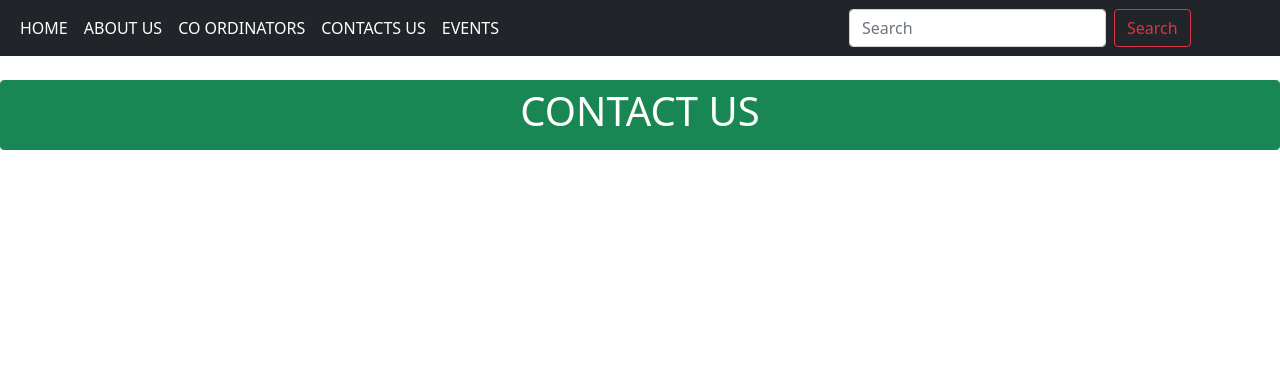
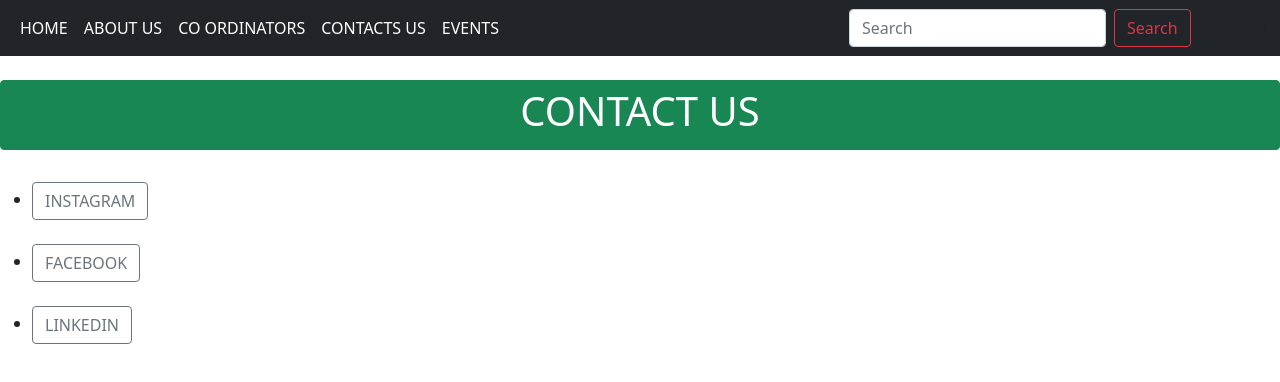
Before and after one commit to ssanskriti-25/Debugger_king, a plain HTML site: page contact us.html in a window 1280 px wide. Drawn offline with nearby package versions, Linux system fonts and the light colour scheme.

Commit message:
Update contact us.html

```diff
--- a/contact us.html
+++ b/contact us.html
@@ -118,6 +118,17 @@
 
     </div>
 
+     <ul>
+        <li>
+            <a href="https://www.instagram.com/ces_mmmut/"></i><button type="button" class="btn btn-outline-secondary">INSTAGRAM</button><i class="fa fa-facebook"></i></a>
+        </li>
+        <br/>
+        <li><a href="https://www.facebook.com/ces.mmmut/"><button type="button" class="btn btn-outline-secondary">FACEBOOK</button><i class="fa fa-instagram"></i></a></li>
+        <br/>
+        <li><a href="https://www.linkedin.com/company/cesmmmut/?originalSubdomain=in"><button type="button" class="btn btn-outline-secondary">LINKEDIN</button><i class="fa fa-linkedin"></i></a></li>
+
+    </ul>
+
     <!-- Optional JavaScript; choose one of the two! -->
 
     <!-- Option 1: Bootstrap Bundle with Popper -->
```
